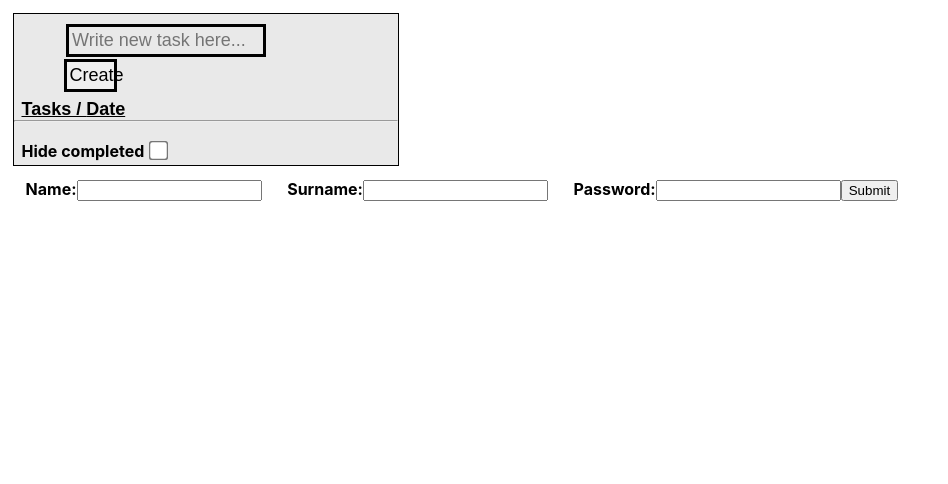
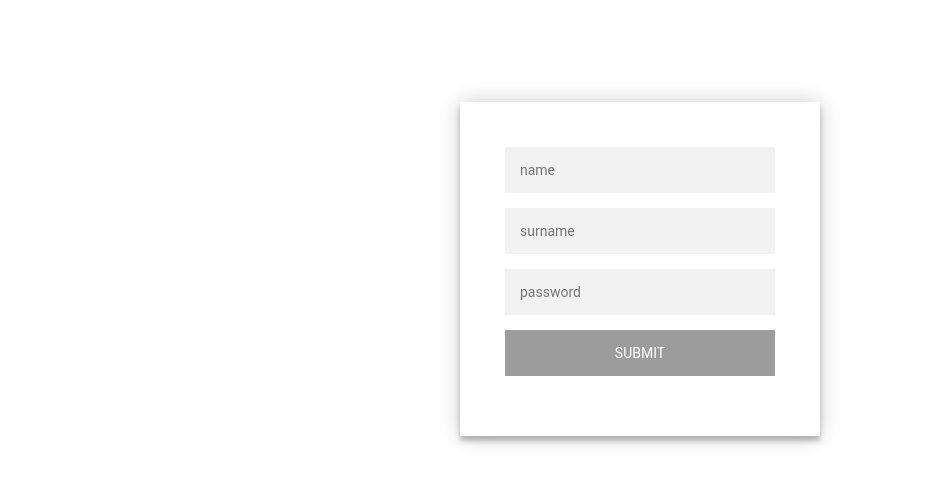
Before and after one commit to Andree37/LisgoChallenge, a React (Create React App) app in the folder client/client-app/: page /login in a window 1280 px wide. Shown: the top 484 px of the page, without its empty margins (0-948 px from the left). Built offline with nearby package versions, Linux system fonts and the light colour scheme.

Commit message:
login page refactor

```diff
--- a/client/client-app/package.json
+++ b/client/client-app/package.json
@@ -8,6 +8,7 @@
     "@testing-library/user-event": "^7.2.1",
     "react": "^16.13.1",
     "react-dom": "^16.13.1",
+    "react-router-dom": "^5.2.0",
     "react-scripts": "3.4.1"
   },
   "scripts": {
--- a/client/client-app/src/App.js
+++ b/client/client-app/src/App.js
@@ -1,6 +1,7 @@
 import React, { useEffect, useContext } from 'react';
+import { Switch, Route, BrowserRouter as Router } from 'react-router-dom';
+import { Store } from './Store/Store';
 import TodoList from './Todos/TodoList'
-import { Store } from './Store/Store';
 import useTodoFunctions from './Todos/TodoFunctions';
 import LoginForm from './Auth/LoginForm';
 
@@ -14,14 +15,12 @@ function App() {
   }, [state.todos, state.authToken, todoFunctions]);
 
   return (
-    <div>
-      <div>
-        <TodoList />
-      </div>
-      <div>
-        <LoginForm />
-      </div>
-    </div>
+    <Router>
+      <Switch>
+        <Route path="/login" component={LoginForm} />
+        <Route path="/" component={TodoList} />
+      </Switch>
+    </Router>
   );
 }
 
--- a/client/client-app/src/Auth/AuthFunctions.js
+++ b/client/client-app/src/Auth/AuthFunctions.js
@@ -4,24 +4,23 @@ import { Store } from '../Store/Store'
 export default function useAuthFunctions() {
     const { dispatch } = useContext(Store);
 
-    function login(name, surname, password) {
+    async function login(name, surname, password) {
         let objTodo = JSON.stringify({ name, surname, password });
 
-        fetch('http://localhost:3000/login', {
+        let response = await fetch('http://localhost:3000/login', {
             method: 'POST',
             headers: {
                 'Accept': 'application/json',
                 'Content-Type': 'application/json'
             },
             body: objTodo
-        })
-            .then(res => res.json())
-            .then((result) => {
-                return dispatch({
-                    type: 'LOGIN',
-                    payload: result.token
-                });
-            });
+        });
+        let data = await response.json();
+        dispatch({
+            type: 'LOGIN',
+            payload: data.token
+        });
+        return data;
     }
 
     return {
--- /dev/null
+++ b/client/client-app/src/Auth/LoginForm.css
@@ -0,0 +1,49 @@
+.login-page {
+    width: 360px;
+    padding: 8% 0 0;
+    margin: auto;
+}
+
+.form {
+    position: relative;
+    z-index: 1;
+    background: #FFFFFF;
+    max-width: 360px;
+    margin: 0 auto 100px;
+    padding: 45px;
+    text-align: center;
+    box-shadow: 0 0 20px 0 rgba(0, 0, 0, 0.2), 0 5px 5px 0 rgba(0, 0, 0, 0.24);
+}
+
+.form input {
+    font-family: "Roboto", sans-serif;
+    outline: 0;
+    background: #f2f2f2;
+    width: 100%;
+    border: 0;
+    margin: 0 0 15px;
+    padding: 15px;
+    box-sizing: border-box;
+    font-size: 14px;
+}
+
+.form .submit {
+    font-family: "Roboto", sans-serif;
+    text-transform: uppercase;
+    outline: 0;
+    background: #9c9c9c;
+    width: 100%;
+    border: 0;
+    padding: 15px;
+    color: #FFFFFF;
+    font-size: 14px;
+    -webkit-transition: all 0.3 ease;
+    transition: all 0.3 ease;
+    cursor: pointer;
+}
+
+.form .submit:hover,
+.form .submit:active,
+.form .submit:focus {
+    background: #616161;
+}
--- a/client/client-app/src/Auth/LoginForm.js
+++ b/client/client-app/src/Auth/LoginForm.js
@@ -1,5 +1,6 @@
 import React, { useState } from 'react';
 import useAuthFunctions from './AuthFunctions';
+import './LoginForm.css'
 
 export default function LoginForm(props) {
     const [name, setName] = useState("");
@@ -8,38 +9,47 @@ export default function LoginForm(props) {
 
     const authFunctions = useAuthFunctions();
 
-    function handleNameChange (e) {
+    function handleNameChange(e) {
         setName(e.target.value);
     }
 
-    function handleSurnameChange (e) {
+    function handleSurnameChange(e) {
         setSurname(e.target.value);
     }
 
-    function handlePasswordChange (e) {
+    function handlePasswordChange(e) {
         setPassword(e.target.value);
     }
 
-    function handleSubmit(e) {
-        authFunctions.login(name, surname, password);
+    async function handleSubmit(e) {
+        const { history } = props;
         e.preventDefault();
+        try {
+            let result = await authFunctions.login(name, surname, password);
+
+            // user is authenticated with the token
+            if (result.token) {
+                history.push('/users');
+            }
+            else {
+                alert("Something went wrong...")
+            }
+        }
+        catch (err) {
+            alert("User or password is incorrect...")
+        }
     }
 
     return (
-        <form onSubmit={handleSubmit}>
-            <label>
-                Name:
-    <input type="text" name="name" onChange={handleNameChange} />
-            </label>
-            <label>
-                Surname:
-    <input type="text" name="surname" onChange={handleSurnameChange} />
-            </label>
-            <label>
-                Password:
-    <input type="password" name="password" onChange={handlePasswordChange} />
-            </label>
-            <input type="submit" value="Submit" />
-        </form>
+        <div className="login-page">
+            <div className="form">
+                <form className="login-form" onSubmit={handleSubmit}>
+                    <input type="text" placeholder="name" onChange={handleNameChange} value={name} required />
+                    <input type="text" placeholder="surname" onChange={handleSurnameChange} value={surname} required />
+                    <input type="password" placeholder="password" onChange={handlePasswordChange} value={password} required />
+                    <input className="submit" type="submit" value="Submit" />
+                </form>
+            </div>
+        </div>
     );
 }
```
Also changed, not shown: 1 other file (tests, documents, lock files or other folders).
